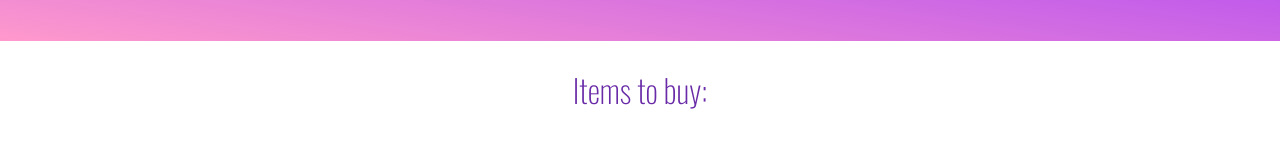
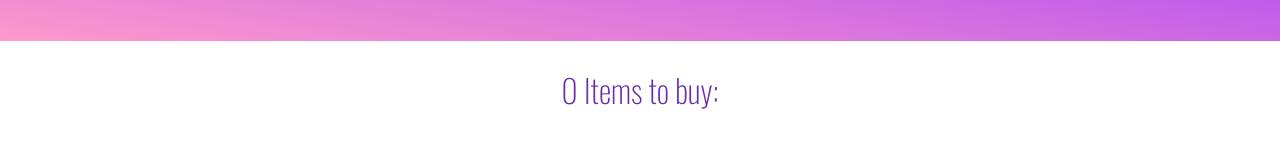
Before and after one commit to almahamans/eShopping-list, a React (Create React App) app: page / in a window 1280 px wide. Shown: the part 146-288 px from the top of the page. Built offline with nearby package versions, Linux system fonts and the light colour scheme; a web font is replaced by a local one.

Commit message:
add count items function

```diff
--- a/src/client/App.js
+++ b/src/client/App.js
@@ -7,9 +7,11 @@ import { faMoon } from "@fortawesome/free-solid-svg-icons";
 import { faSun } from "@fortawesome/free-solid-svg-icons";
 
 export default function App() {
+    const [input, setInput] = useState("");
     let [items, setItems] = useState([]); //handle form data and any update by user; store it in array
     let [darkMode, setDarkMode] = useState(false); //to make dark theme
     let [lightMode, setLightMode] = useState(true); //to make light theme
+    let [countItem, setCountItem] = useState(0); //to count completed tasks
 
     //remove one item at a time
     let onRemove = (itemRemove) => {
@@ -25,7 +27,10 @@ export default function App() {
         setItems(newItem);
         form.reset();
     }
-
+    //count number of items
+    let onCount = () => {
+      return countItem
+    }
     //apply dark/light mode
     useEffect(() => {
         if(darkMode){
@@ -49,11 +54,11 @@ export default function App() {
     </section>
     </header>
     <section id="list">
-    <h2>Items to buy:</h2>
+    <h2> {onCount()} Items to buy:</h2>
     <section id="show-inputs">
     <form onSubmit={onSubmit}>
-        <input type="text" name="item" placeholder="add an item to the list" autoComplete="no" required />
-        <button id="add-btn">add</button>
+        <input type="text" value={input} onInput={(e)=>setInput(e.target.value)} name="item" placeholder="add an item to the list" autoComplete="no" required />
+        <button id="add-btn" onClick={()=> setCountItem(countItem + 1)}>add</button>
     </form>
     <ul id="items">
         {/* make map/loop on items state to display it in list */}
@@ -65,4 +70,4 @@ export default function App() {
     </section>
     </>
  )
-}
+};
--- a/src/styles/item.scss
+++ b/src/styles/item.scss
@@ -17,3 +17,7 @@
     }
 
 }
+
+.check{
+    text-decoration: line-through;
+}
```
